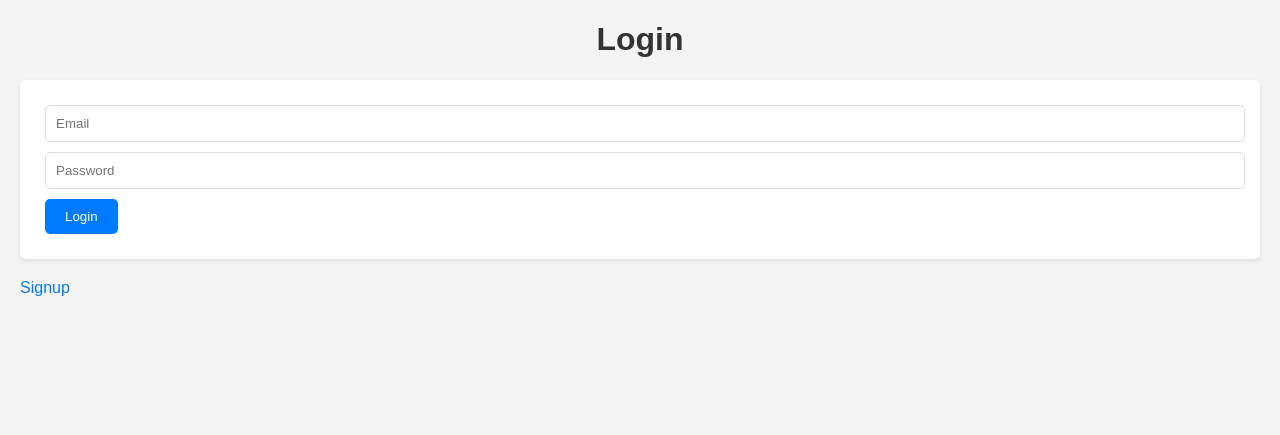
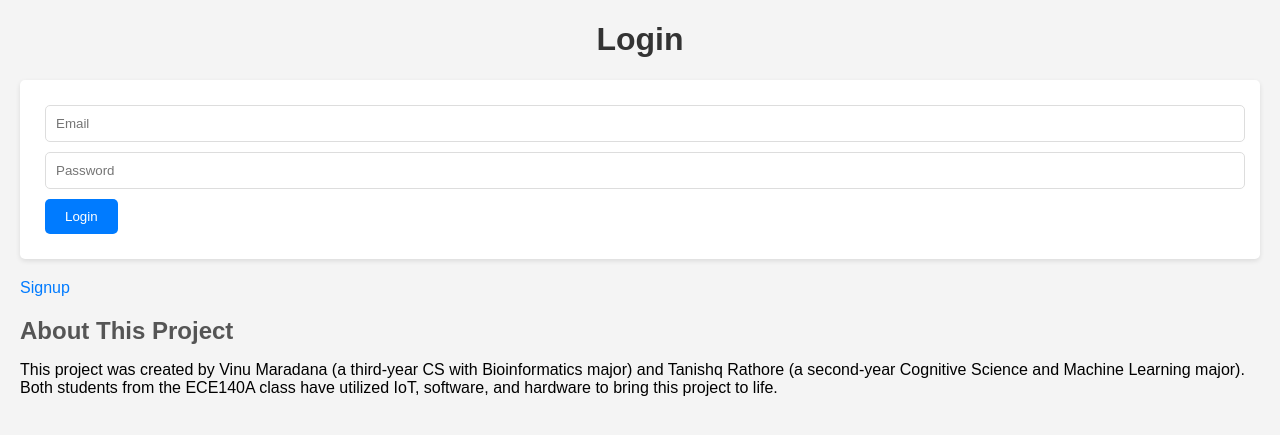
Before and after one commit to vinumaradana/TA72, a FastAPI app: page /login in a window 1280 px wide. Shown: the top 435 px of the page. Run offline with FastAPI, Linux system fonts and the light colour scheme; parts of the project's set-up code (start-up, migrations or seed data) failed here and were passed over.

Commit message:
Update login.html

```diff
--- a/app/templates/login.html
+++ b/app/templates/login.html
@@ -13,6 +13,12 @@
     </form>
     <div id="error-message" style="color: red; margin-top: 10px;"></div>
     <a href="/signup">Signup</a>
+
+    <section id="about-me" style="margin-top: 20px;">
+        <h2>About This Project</h2>
+        <p>This project was created by Vinu Maradana (a third-year CS with Bioinformatics major) and Tanishq Rathore (a second-year Cognitive Science and Machine Learning major). Both students from the ECE140A class have utilized IoT, software, and hardware to bring this project to life.</p>
+    </section>
+
     <script src="/static/script.js"></script>
 </body>
 </html>
```
